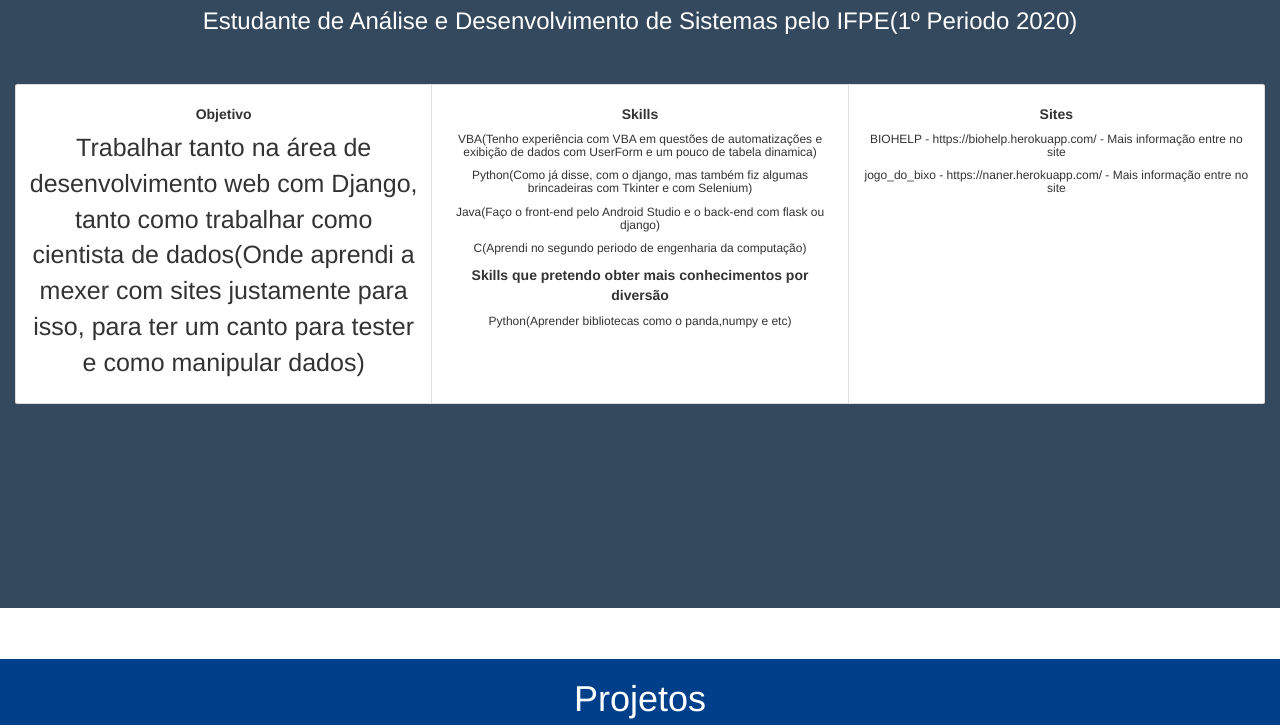
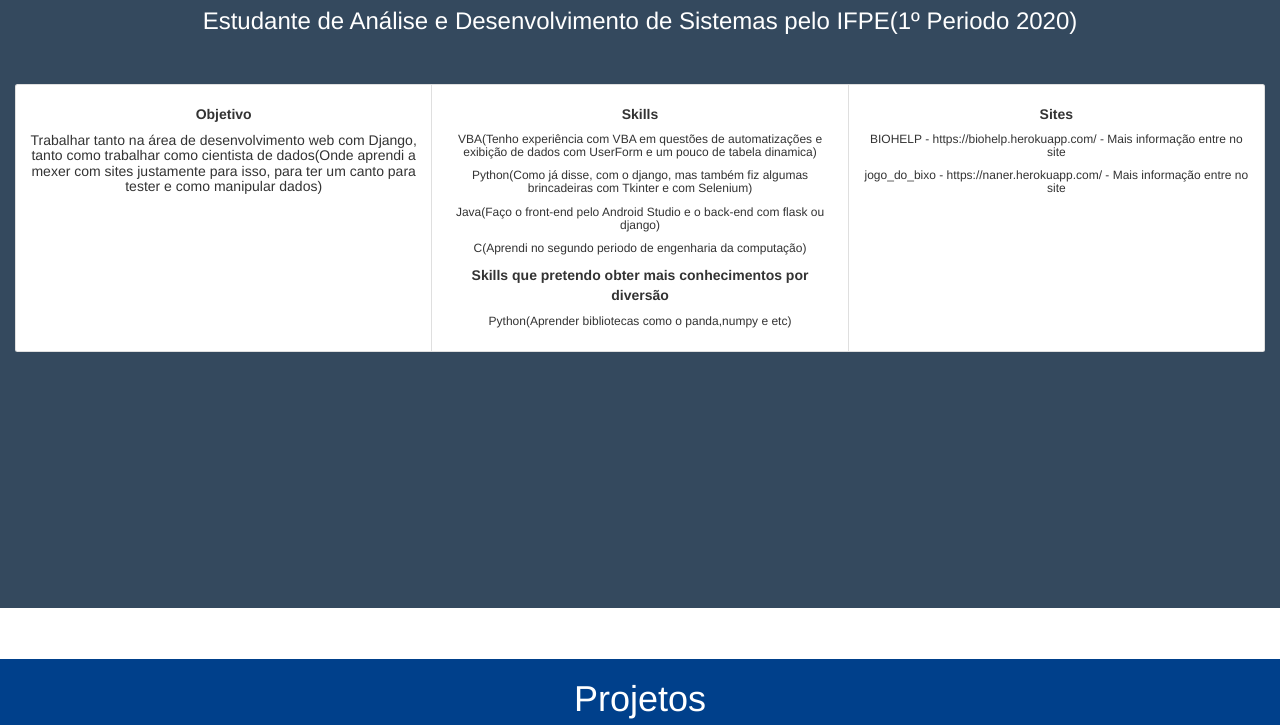
Before and after one commit to LUCASRENAA/Portfolio, a plain HTML site: page index.html in a window 1280 px wide. Shown: the part 1000-1725 px from the top of the page. Drawn offline with nearby package versions, Linux system fonts and the light colour scheme.

Commit message:
Update index.html

```diff
--- a/index.html
+++ b/index.html
@@ -126,8 +126,8 @@
 
     <div class="card-body">
       <h5 class="card-title"><b>Objetivo</b></h5>
-<p>Trabalhar tanto na área de desenvolvimento web com Django, tanto como trabalhar como cientista de dados(Onde aprendi a mexer com sites justamente para isso, para ter um canto para tester e como manipular dados)
-	   </p>
+<h5>Trabalhar tanto na área de desenvolvimento web com Django, tanto como trabalhar como cientista de dados(Onde aprendi a mexer com sites justamente para isso, para ter um canto para tester e como manipular dados)
+	    </h5>
 
       <p class="card-text"><small class="text-muted"></small></p>
 	  </div>
```
